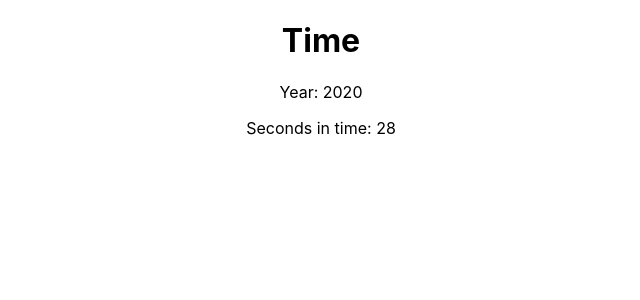
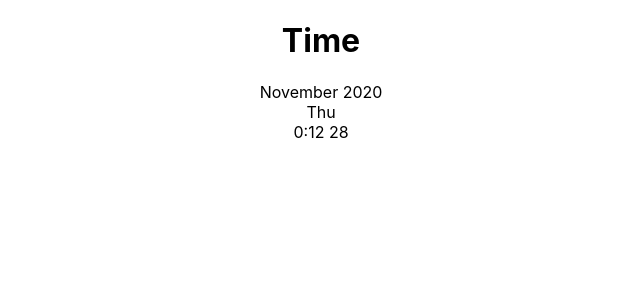
Before and after one commit to xiongkb/timezone-clock, a React (Create React App) app: page / in a window 1280 px wide. Shown: the top 300 px of the page, without its empty margins (319-959 px from the left). Built offline with nearby package versions, Linux system fonts and the light colour scheme.

Commit message:
update time component to show month, year, day and local time

```diff
--- a/src/Components/Time/time.js
+++ b/src/Components/Time/time.js
@@ -64,21 +64,12 @@ const Time = () => {
 
         setDisplayTime({
             year: time.getFullYear(),
-            month: translateWeekday(time.getMonth()),
+            month: translateMonth(time.getMonth()),
             hour: time.getHours(),
             minutes: time.getMinutes(),
             weekday: translateWeekday(time.getDay()),
             seconds: time.getSeconds()
         });
-        // --------------------------------
-
-        console.log(JSON.stringify({
-            // year: time.getFullYear(),
-            // weekday: translateWeekday(time.getDay()),
-            weekday: translateMonth(time.getMonth()),
-            // seconds: time.getSeconds()
-        }))
-        // --------------------------------
     };
 
 
@@ -90,8 +81,15 @@ const Time = () => {
 
     return (
         <div>
-            <p>Year: {displayTime.year}</p>
-            <p>Seconds in time: {displayTime.seconds}</p>
+            <div>
+                {displayTime.month} {displayTime.year}
+            </div>
+            <div>
+                {displayTime.weekday}
+            </div>
+            <div>
+                {displayTime.hour}:{displayTime.minutes} <span>{displayTime.seconds}</span>
+            </div>
 
         </div>
     )
```
